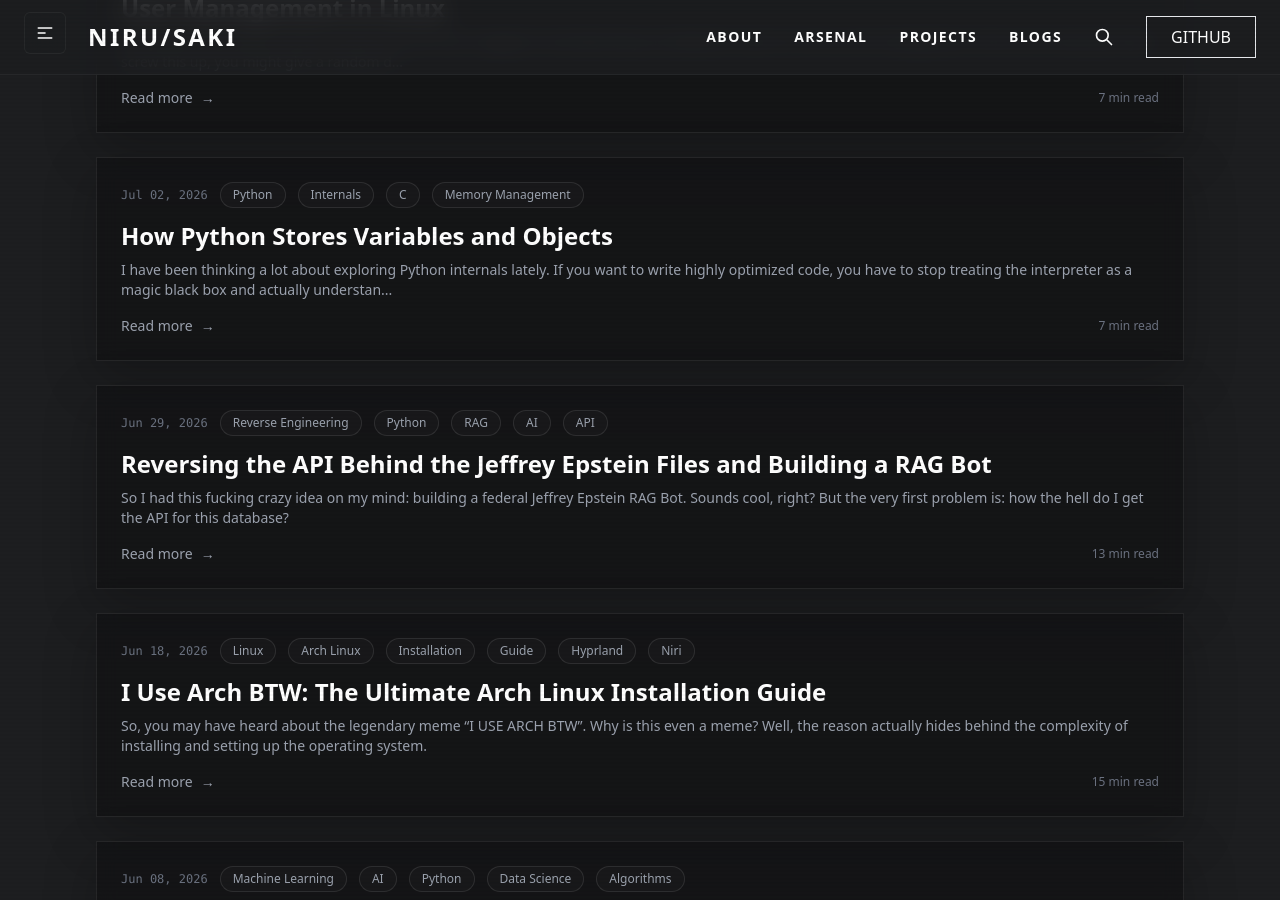
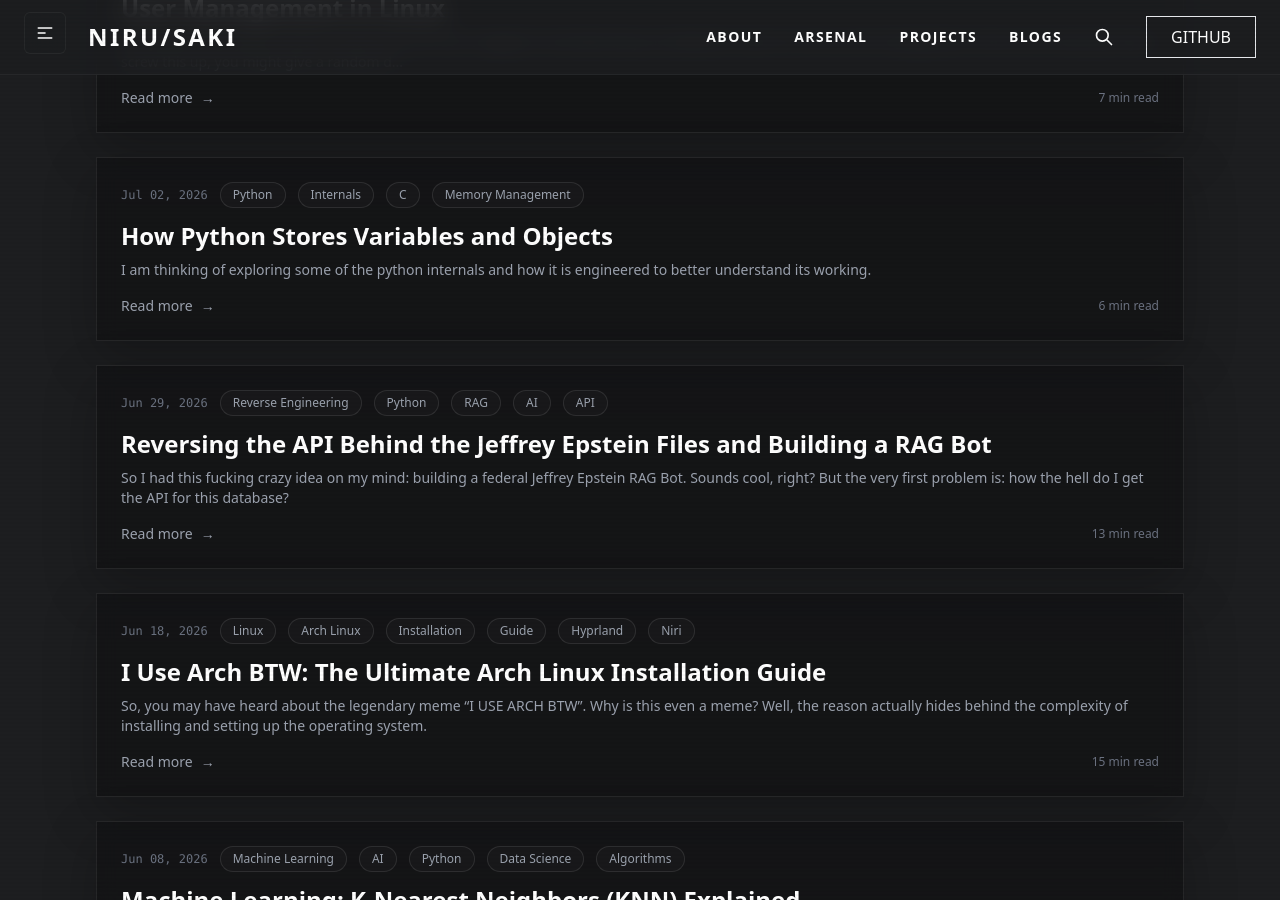
Before and after one commit to Nirusaki-Malaal/Nirusaki-Malaal.github.io, a Jekyll site: the page built from blogs/index.html, in a window 1280 px wide and 900 px high, scrolled down 565 px. Built offline with Jekyll 4.4.1, drawn with Linux system fonts in a browser that asks for light colours; nearby versions of some CDN libraries; some of the changed lines change nothing that is shown.

Commit message:
style: restore user's original content and structure, fixing only grammar and layout

````diff
--- a/_posts/2026-07-02-how-python-stores-variables-and-objects.md
+++ b/_posts/2026-07-02-how-python-stores-variables-and-objects.md
@@ -6,21 +6,19 @@
 mermaid: true
 ---
 
-I have been thinking a lot about exploring Python internals lately. If you want to write highly optimized code, you have to stop treating the interpreter as a magic black box and actually understand how it is engineered.
+I am thinking of exploring some of the python internals and how it is engineered to better understand its working.
 
-You have probably heard about the stack and the heap in terms of operating system memory. But how do they actually interact when you run your code? Let's explore this using C as a reference point first, and then dive deep into how Python handles the exact same concepts.
+So you might have heard about the concept of stack and heap in terms of the operating system.
 
 ![Mind Blown](https://media.tenor.com/A6mN1yq3C38AAAAM/mind-blown-brain-explode.gif)
 
 ---
 
-## 1. The Stack: Fast and Static (C Style)
+# Stack
 
-The stack is a contiguous region of memory managed strictly by the CPU. It stores temporary variables created by active functions.
+We will first talk about C, then come to the Python reference.
 
-The stack is a LIFO (Last In, First Out) structure. Memory allocation is incredibly fast because it only requires moving the stack pointer. No complex memory searches, no fragmentation - just basic pointer arithmetic. However, the stack has a fixed size. If you allocate too much data on it (like a massive array or an infinite recursive function), the system will crash with a stack overflow.
-
-Every time a function is called, a new **stack frame** is pushed onto the stack. This frame stores the function's local variables and constants. Once the function returns, its stack frame is popped off, and that memory is instantly reclaimed by the operating system.
+The stack is a data structure which is used to hold variables like local variables and constants. The variables are automatically allocated and then deallocated by the compiler.
 
 ### Diagram: Stack Memory Allocation
 
@@ -34,7 +32,7 @@
     end
 ```
 
-Here is a simple C program demonstrating stack allocation:
+For example:
 
 ### Cell 1: Stack Allocation in C
 ```c
@@ -42,31 +40,36 @@
 
 int main()
 {
-    int a = 300;
-    int b = 300;
-    int sum = a + b + 200; // sum = 800
-    return sum;
+  int a = 300;
+  int b = 300;
+  int sum = 800;
+  return sum;
 }
 ```
-> **Expected Output (Exit Status returned to OS):**
+> **Expected Output:**
 > ```text
 > 800
 > ```
 
-All three integers (`a`, `b`, and `sum`) are stored directly inside `main()`'s stack frame. When the program exits, the frame is cleared, and that memory disappears.
+Here is a simple C program for you to understand the stack and heap. When the program starts, the system stores these variables one by one in the stack and when they are no longer in use, it pops them out as well.
+
+The stack is incredibly fast since memory allocation is just moving a pointer, nothing more. No complex instructions, just pointer arithmetic.
+
+The stack has a fixed size; using too much stack memory may give you a stack overflow.
+
+## A stack frame is created whenever a function is called
+
+When you start the C executable, it first loads the executable into RAM. When `main()` is called, it creates a stack frame which pushes all the variables and constants into it. These things cannot be changed during the runtime, unlike the heap.
 
 ![Matrix Code](https://media.tenor.com/72Cg38bV_tYAAAAM/matrix-coding.gif)
 
 ---
 
-## 2. The Heap: Dynamic and Unmanaged
+# Heap: Dynamic Memory Allocation
 
-Unlike the stack, the heap is a large, unmanaged pool of memory used for dynamic allocations. The size of the heap is not fixed at compile time; you can request block allocations of arbitrary sizes during runtime.
+Unlike the stack, the heap allows dynamic memory allocations.
 
-Because the heap is unmanaged, the programmer is fully responsible for it. In C, if you allocate memory on the heap using `malloc()`, you **must** release it using `free()`. If you forget, the memory stays allocated even after the pointer is destroyed, leading to a memory leak.
-
-> [!CAUTION]
-> If you host a service with a memory leak, a malicious user can trigger a simple DDoS attack. By making repeated requests that leak just a few kilobytes of RAM, they can eventually deplete your system's memory and crash the entire server.
+The heap is another memory space. It is different from the stack; it is slow, and may be defined as a region of memory that is not automatically managed. We need to use `free()` at the end of the program, or it will cause a memory leak.
 
 ### Diagram: Stack Pointers referencing Heap Objects
 
@@ -87,41 +90,39 @@
     PtrSum -->|points to| ValSum
 ```
 
-Here is how dynamic heap allocation looks in C:
+For example:
 
 ### Cell 2: Heap Allocation in C
 ```c
 #include <stdio.h>
-#include <stdlib.h>
+#include <stdlib.h>  /* Required for malloc/free */
 
 int main(void)
 {
-    int *a;
-    int *b;
-    int *sum;
+  int *a;
+  int *b;
+  int *sum;
 
-    // Allocate 4 bytes on the heap for each integer
-    a = (int*)malloc(sizeof(int));
-    b = (int*)malloc(sizeof(int));
-    sum = (int*)malloc(sizeof(int));
+  a = (int*)malloc(sizeof(int));
+  b = (int*)malloc(sizeof(int));
+  sum = (int*)malloc(sizeof(int));
 
-    if (a == NULL || b == NULL || sum == NULL) {
-        printf("Memory allocation failed\n");
-        return 1;
-    }
+  if (a == NULL || b == NULL || sum == NULL) {
+    printf("Memory allocation failed\n");
+    return 1;
+  }
 
-    *a = 524;
-    *b = 500;
-    *sum = *a + *b;
+  *a = 524;
+  *b = 500;
+  *sum = *a + *b;
 
-    printf("My sum: %d\n", *sum);
+  printf("My sum: %d\n", *sum);
 
-    // Free the heap memory to prevent leaks
-    free(a);
-    free(b);
-    free(sum);
+  free(a);
+  free(b);
+  free(sum);
 
-    return 0;
+  return 0;
 }
 ```
 > **Expected Output:**
@@ -129,19 +130,19 @@
 > My sum: 1024
 > ```
 
-In the code above, the pointers (`a`, `b`, and `sum`) are stored on the **stack** (taking 8 bytes each on a 64-bit system), but the actual integer values they point to live on the **heap**. We use the reference operator `&` to grab memory addresses and the de-reference operator `*` to modify the values stored at those addresses.
+What this does is allocate 4 bytes of memory at a location in the heap. It then sends back the reference of the location to the system and stores it in `a`. The `int` pointer takes 8 bytes of storage in the stack, by the way.
+
+We use `&` as the reference operator and `*` as the de-reference operator. `malloc()` stands for memory allocate, and at the end of the program we deallocate the memory back again and give it back to the operating system.
+
+If we forget to use `free()`, this will cause a memory leak (unusable memory). If, let's take for example, you have remotely hosted a function with a memory leak, a DDoS attack can crash the system since running it each time increases the memory usage.
 
 ![Cat Typing](https://media.tenor.com/Z423qL2k24oAAAAM/cat-typing.gif)
 
 ---
 
-## 3. How Python Handles Memory Internals
+# Python
 
-Python does not require you to declare pointers or call `malloc` and `free`. Under the hood, however, Python leverages a similar stack and heap structure.
-
-In Python, **everything is an object**. Numbers, strings, functions, classes - they are all full-fledged objects. Because objects can grow dynamically at runtime (e.g., adding properties to a class instance or expanding a list), **all Python objects live on the heap**.
-
-The variable names you write (like `a` or `x`) are not the objects themselves; they are merely **references** (pointers) that point to the objects on the heap. These references live on the execution stack frame.
+We know that we can change anything in Python at runtime. Everything in Python is hence an object, and it lives on the heap. However, the reference to that pointer lives on the stack.
 
 ### Diagram: Python References and Objects
 
@@ -160,27 +161,19 @@
     InstanceObj -->|instance of| ClassObj
 ```
 
-Here is a Python notebook cell showing this object instantiation and address mapping:
+For example:
 
 ### Cell 3: Python References and Objects
 ```python
 class A:
-    pass
+  pass
 
 a = A()
-print(f"Object variable 'a' points to heap address: {hex(id(a))}")
 ```
-> **Expected Output:**
-> ```text
-> Object variable 'a' points to heap address: 0x7f8a9b2c3d4e
-> ```
 
-When this runs:
-1. The class definition `A` is compiled into a class object and stored on the heap. Its reference `A` is pushed to the stack.
-2. When `A()` is invoked, Python allocates memory on the heap for the instance object.
-3. The reference variable `a` is stored on the stack frame, pointing directly to that newly allocated heap space.
+Here, `A` is a blueprint of the object; it lives on the heap and the reference of `A` lives on the stack.
 
-Because Python abstracts this memory management, it runs a Garbage Collector in the background. It uses reference counting to track how many variables point to a heap object. Once the reference count hits zero, the memory is automatically reclaimed, saving you from manual C-style debugging nightmares.
+`a` is the actual object; it lives on the heap but again, the reference lives on the stack.
 
 ![Happy Coding](https://media.tenor.com/9nFk1uF6bAAAAAAM/happy-coding.gif)
 
````
